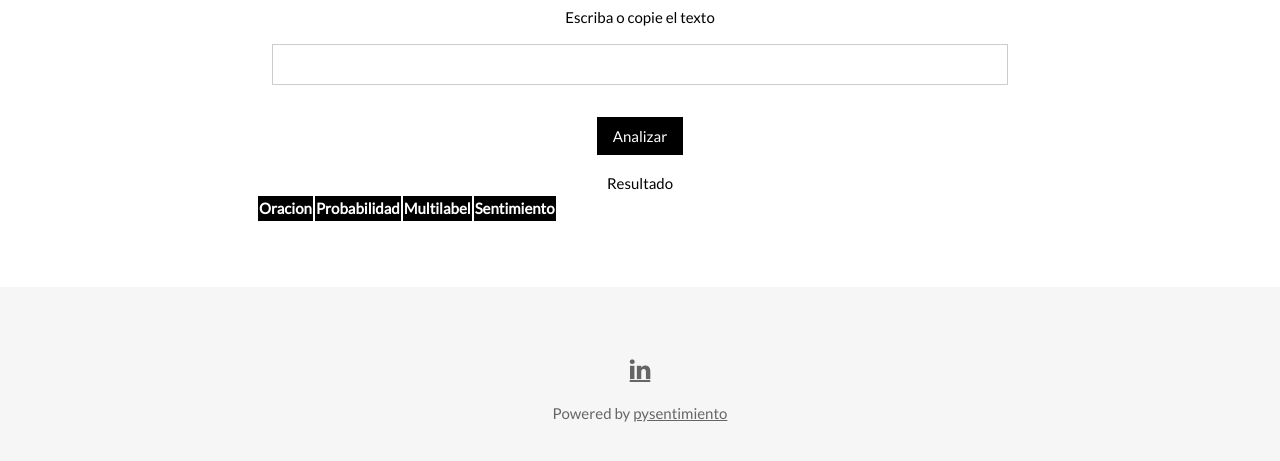
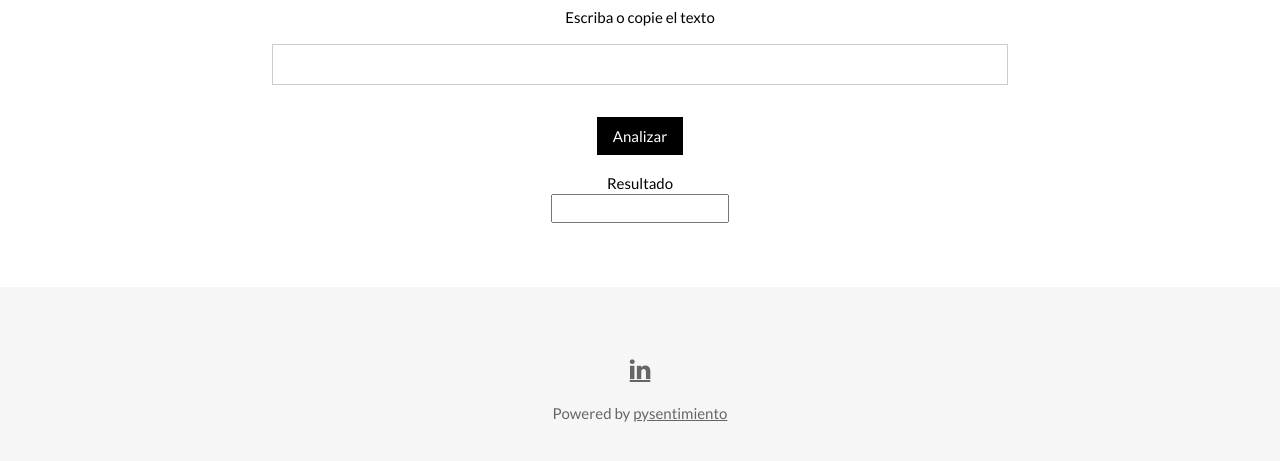
Before and after one commit to alonsofernandezg/frontsentiment, a plain HTML site: page index.html in a window 1280 px wide. Shown: the part 459-920 px from the top of the page. Drawn offline with nearby package versions, Linux system fonts and the light colour scheme; some packages are replaced by stand-ins of ours; no server answers; a script that the page names is missing.

Commit message:
Add files via upload

```diff
--- a/index.html
+++ b/index.html
@@ -63,7 +63,11 @@ body {font-family: "Lato", sans-serif}
 
       <label>Resultado</label>
       <!-- <p id="resultado" ></p> -->
-      <table id="tbl-resultado" >
+      <div>
+        <input type="text" id="resultado" readonly>
+    </div>
+
+<!--       <table id="tbl-resultado" >
 
         <thead>
             <tr class="w3-black">
@@ -75,7 +79,7 @@ body {font-family: "Lato", sans-serif}
             </tr>
         </thead>
 
-    </table>
+    </table> -->
 
   </div>
 
```
